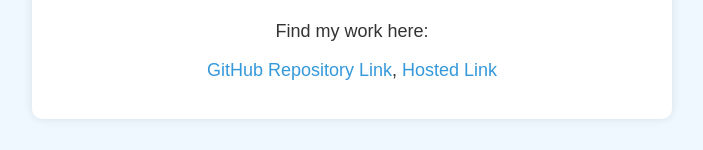
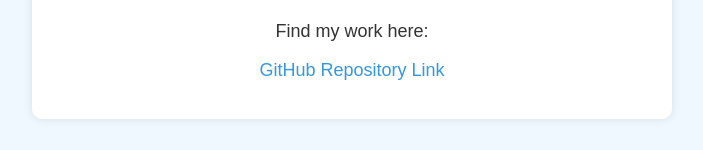
Before and after one commit to Shreya2097/GitTest, a plain HTML site: page index.html in a window 1280 px wide. Shown: the part 463-613 px from the top of the page, without its empty margins (288-991 px from the left). Drawn offline with Linux system fonts and the light colour scheme.

Commit message:
added link

```diff
--- a/index.html
+++ b/index.html
@@ -50,7 +50,7 @@
         <img src="Myimg.jpeg" alt="Your Photo">
         <div class="links">
             <p>Find my work here:</p>
-            <p><a href="https://github.com/your-github-repository">GitHub Repository Link</a>, <a href="https://your-hosted-link.com">Hosted Link</a></p>
+            <p><a href="https://github.com/Shreya2097">GitHub Repository Link</a>
         </div>
     </div>
 
```
